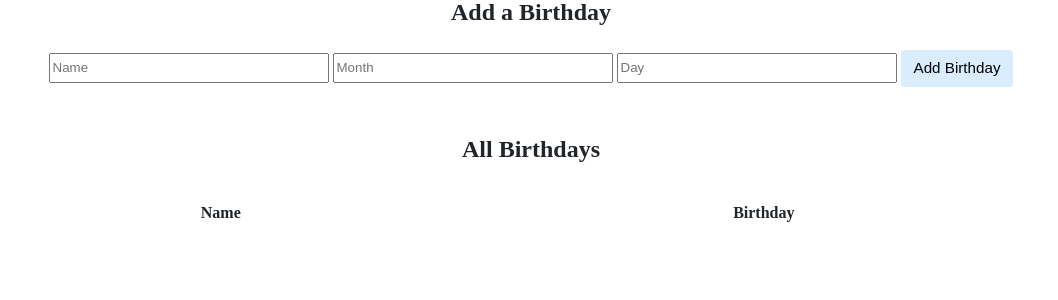
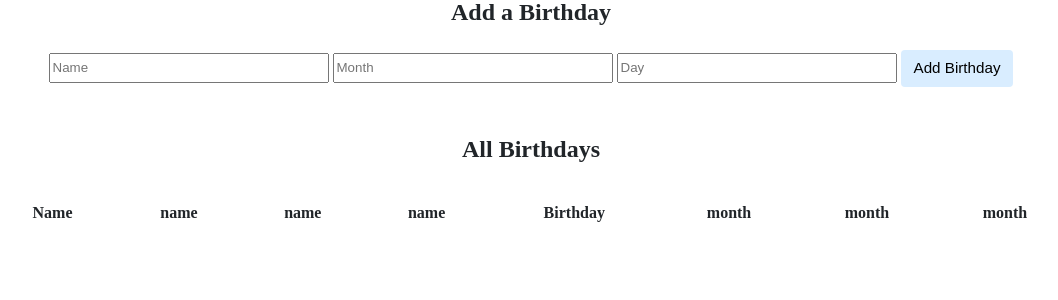
Before and after one commit to nguyenduchuy97/CS50x, a Flask app: page / in a window 1280 px wide. Shown: the part 266-566 px from the top of the page, without its empty margins (109-1167 px from the left). Run offline with Flask 3, Linux system fonts and the light colour scheme; data comes from the database, SQL or seed files in the repository; lists and menus that the app fills with data are empty; some libraries are stand-ins or nearby versions.

Commit message:
Fri, May 10, 2024, 8:17 PM +07:00

```diff
--- a/birthdays/app.py
+++ b/birthdays/app.py
@@ -41,4 +41,4 @@ def index():
         months = db.execute("SELECT month FROM birthdays")
         days = db.execute("SELECT day FROM birthdays")
 
-        return render_template("index.html", name=names, month=months, day=days)
+        return render_template("index.html", names=names, months=months, days=days)
--- a/birthdays/templates/index.html
+++ b/birthdays/templates/index.html
@@ -31,9 +31,12 @@
                         <tr>
                             <th>Name</th>
                             {% for name in names %}
-
+                            <th>name</th>
                             {% endfor %}
                             <th>Birthday</th>
+                            {% for month in months %}
+                            <th>month</th>
+                            {% endfor %}
                         </tr>
                     </thead>
                     <tbody>
```
